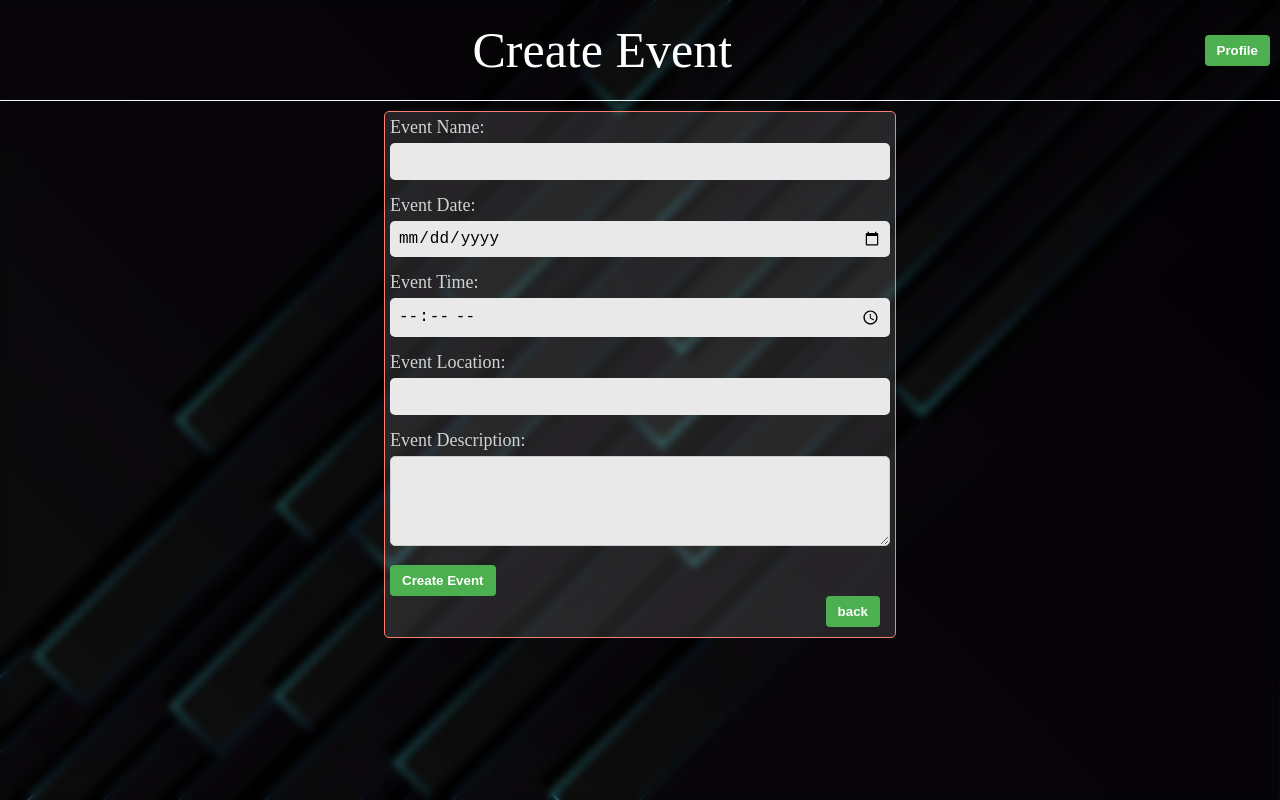
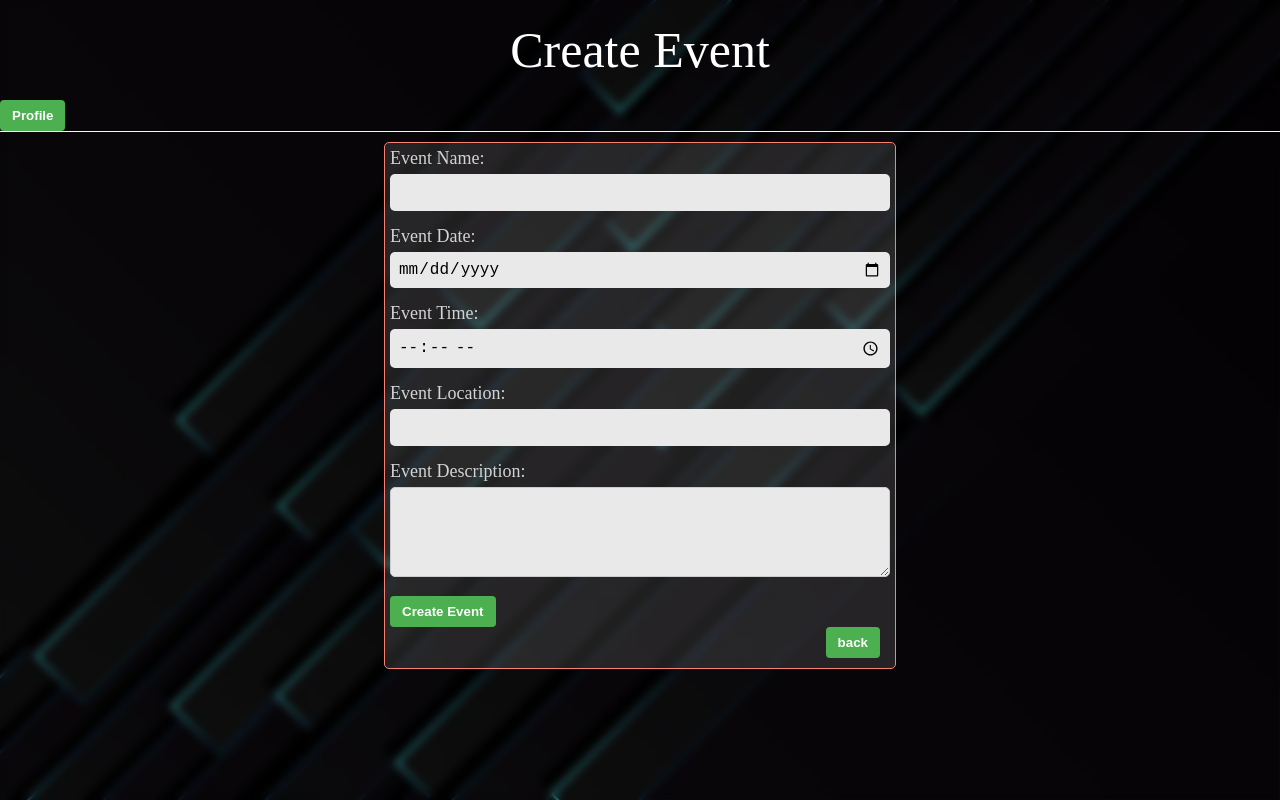
Before and after one commit to yamicoders/eventManagementSystem, a website: page public/createNewevent.html in a window 1280 px wide. Drawn offline with Linux system fonts and the light colour scheme.

Commit message:
Update global.css

```diff
--- a/public/global.css
+++ b/public/global.css
@@ -10,7 +10,6 @@ body{
 }
 .usrname {
     height: 10px;
-    width: 100%;
     padding-top: 10px;
     padding-bottom: 10px;
 }
@@ -22,17 +21,18 @@ body{
 .profile a{
     text-align: center;
     text-transform: capitalize;
-    font-size: 50px;
     text-decoration: none;
     color: aliceblue;
     font-weight: bolder;
 }
+
 .usrname{
     width: 100%;
     height: 50px;
     display: flex;
     justify-content: center;
     align-items: center;
+    font-size:50px
 }
 .bar{
     height: 1px;
@@ -134,10 +134,10 @@ button:hover {
     box-shadow: 0 10px 100px 0 #45a049,0 5px 5px 0 #45a049;
 }
 
-.navBar{
+/* .navBar{
     display: flex;
     background: transparent;
-}
+} */
 
 .newEvent-btn{
     width: 120px;
@@ -185,10 +185,10 @@ textarea {
         margin: 0;
         margin-bottom: 10px;
     }
-    .nav-right{
+/*     .nav-right{
         flex-direction: column;
         row-gap: 5px;
-    }
+    } */
 }
 
 .popup {
```
